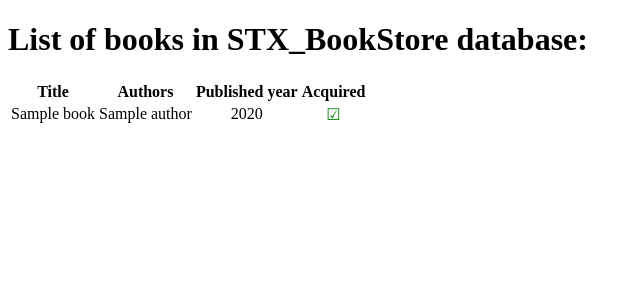
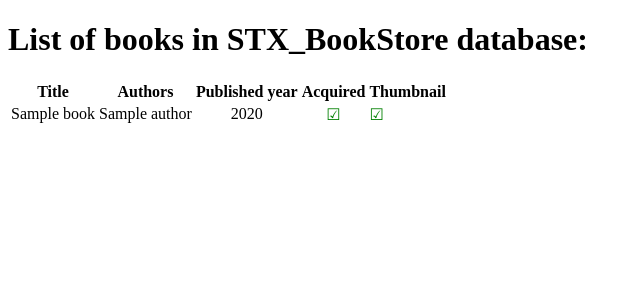
Before and after one commit to justinaluc/STX_BookStore, a Django app: page /bookstore/ in a window 1280 px wide. Shown: the top 300 px of the page, without its empty margins (0-640 px from the left). Run offline with Django 4.2, Linux system fonts and the light colour scheme; tables that the repository leaves empty hold one stand-in row (values such as "Sample post").

Commit message:
add thumbnails to BOOK model with URLField; makemigrations for dtabase changes

```diff
--- a/bookstore/books/models.py
+++ b/bookstore/books/models.py
@@ -14,6 +14,7 @@ class Book(models.Model):
     authors = models.ManyToManyField(Author, related_name="book_authors")
     published_year = models.PositiveSmallIntegerField(blank=True, null=True, default=0)
     acquired = models.BooleanField(default=False)
+    thumbnail = models.URLField(null=True, blank=True)
 
     def __str__(self):
         return self.title
--- a/bookstore/books/serializers.py
+++ b/bookstore/books/serializers.py
@@ -21,7 +21,7 @@ class BookSerializer(serializers.ModelSerializer):
 
     class Meta:
         model = Book
-        fields = ['id', 'external_id', 'title', 'authors', 'acquired', 'published_year']
+        fields = ['id', 'external_id', 'title', 'authors', 'acquired', 'published_year', 'thumbnail']
 
     # def create(self, validated_data):
     #     """
--- a/bookstore/books/templates/books/book_list.html
+++ b/bookstore/books/templates/books/book_list.html
@@ -12,6 +12,7 @@
         <th> Authors </th>
         <th> Published year </th>
         <th> Acquired </th>
+        <th> Thumbnail </th>
     </tr>
 {% for book in object_list %}
     <tr>
@@ -35,6 +36,12 @@
           <span style="color:red;">&#9746;</span>
         {% endif %}
         </td>
+        <td>
+            {% if book.thumbnail %}
+          <span style="color:green;">&#9745;</span>
+        {% else %}
+          <span style="color:red;">&#9746;</span>
+        {% endif %}</td>
     </tr>
 {% endfor %}
 </table>
```
Also changed, not shown: README.md, bookstore/books/migrations/0002_book_thumbnail.py (added).
